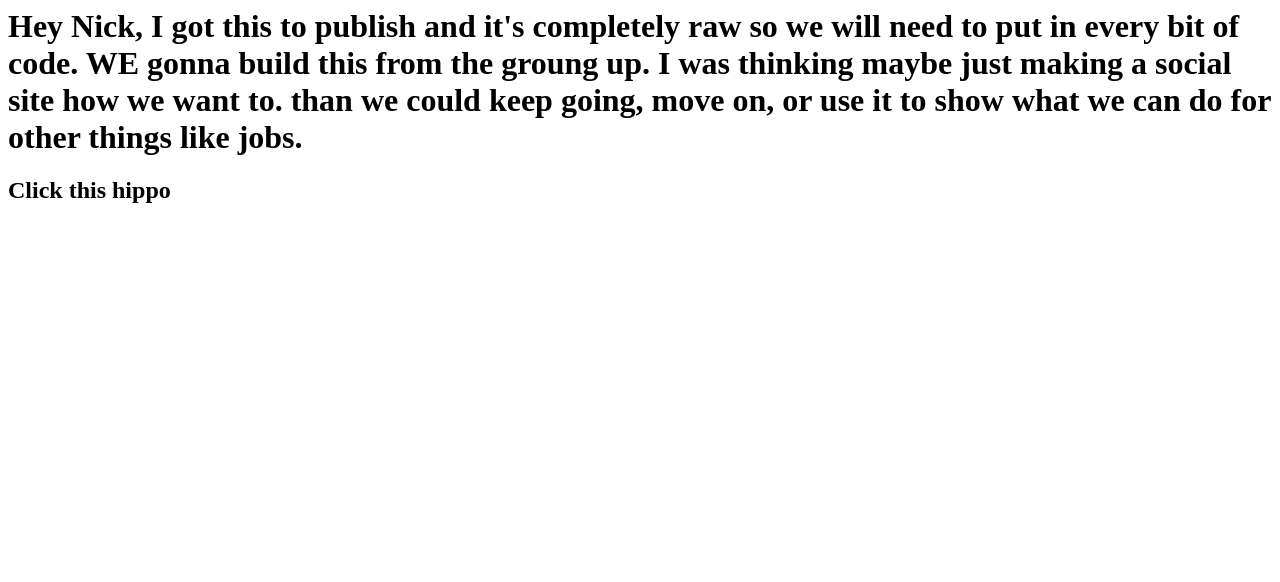
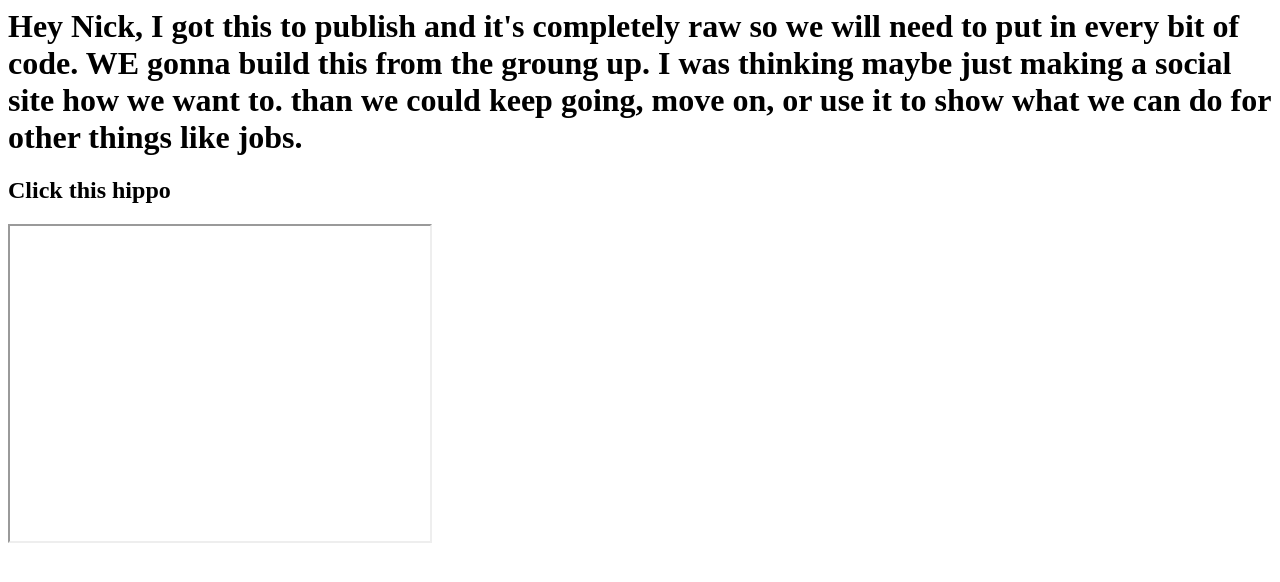
Before and after one commit to NickKanitz/try, a plain HTML site: page index.html in a window 1280 px wide. Drawn offline with Linux system fonts and the light colour scheme.

Commit message:
hi bitch
hi bitch

```diff
--- a/index.html
+++ b/index.html
@@ -7,6 +7,9 @@
     WE gonna build this from the groung up. I was thinking maybe just making a social site how we want to.
     than we could keep going, move on, or use it to show what we can do for other things like jobs.</h1>
   <h2>Click this hippo</h2>
+  <h3> <iframe width="420" height="315"
++src="https://www.youtube.com/watch?v=SxTfTHSthjk">
++</iframe> <h3>
   <a href="https://github.com/Newton9078/master">
   </a>
 </body>
```
